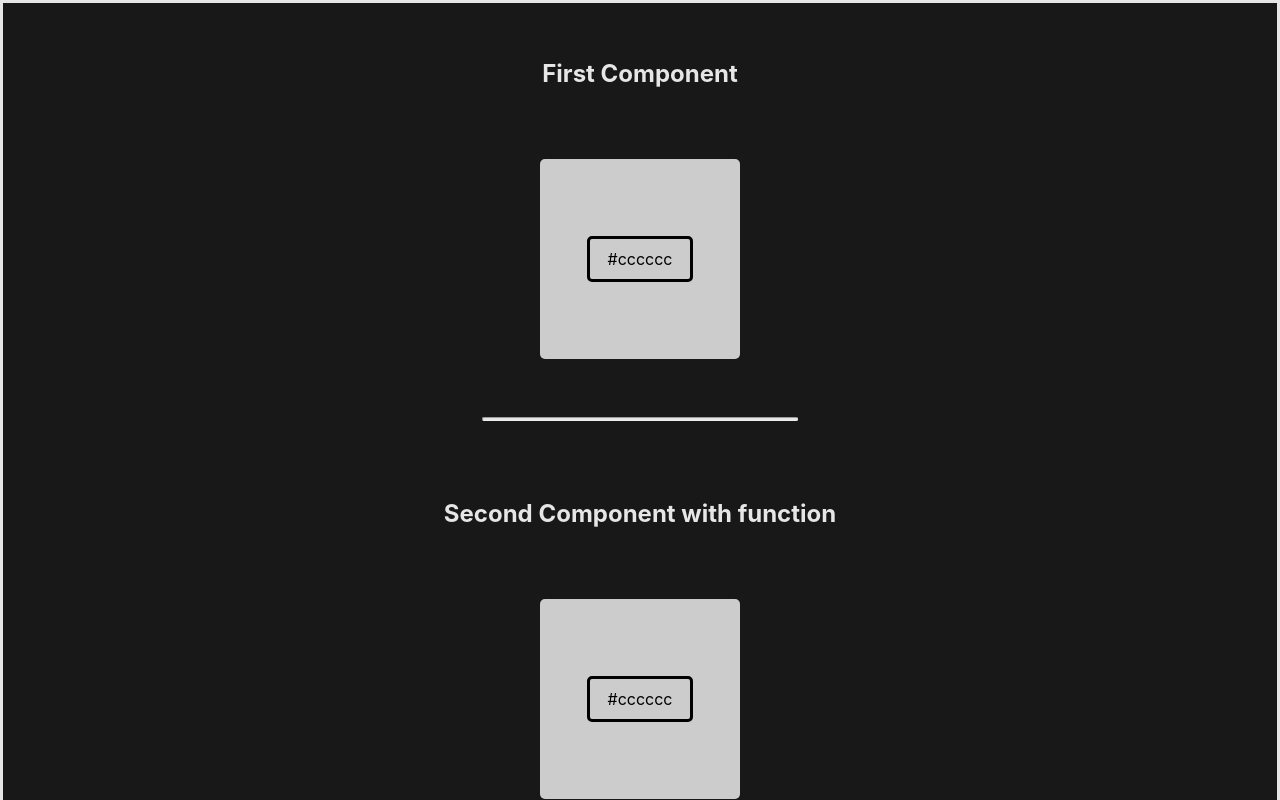
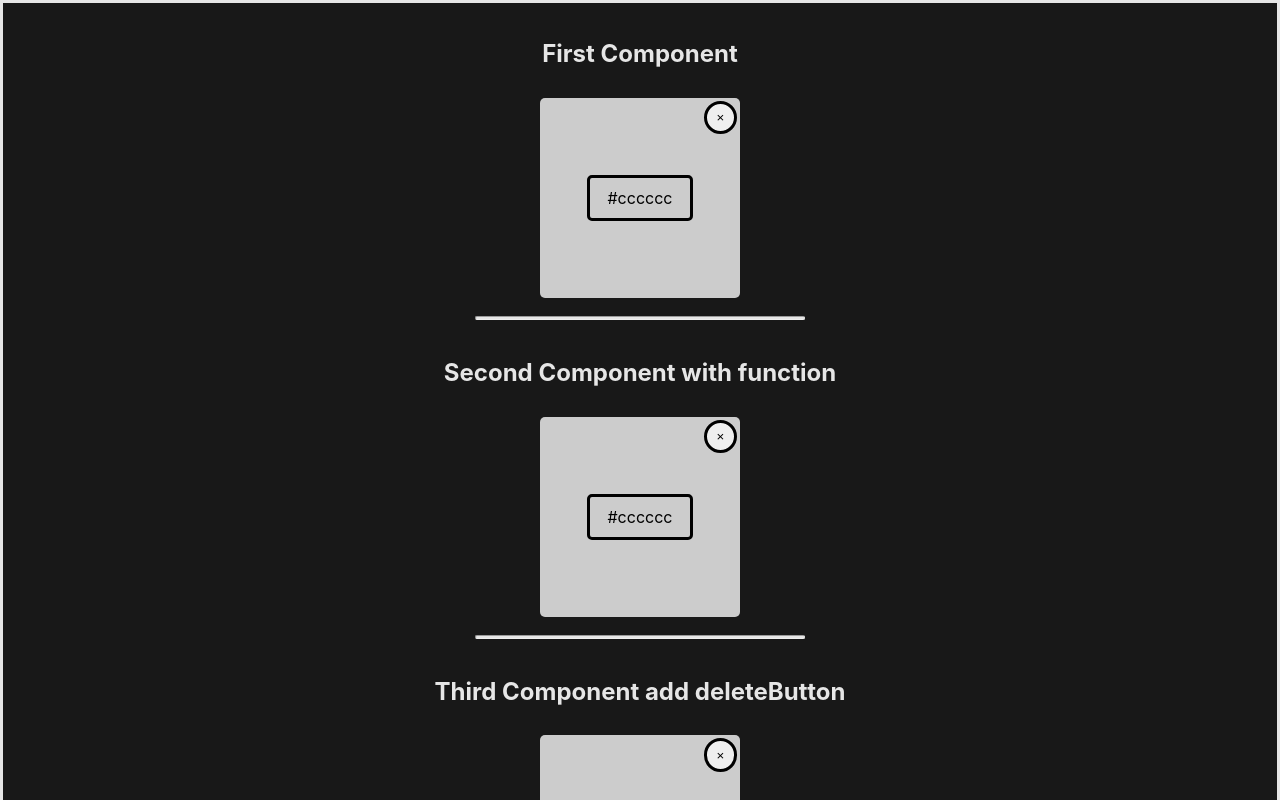
Before and after one commit to Long-HaHoang/react-components-try, a React (Create React App) app: page / in a window 1280 px wide. Shown: the top 800 px of the page. Built offline with nearby package versions, Linux system fonts and the light colour scheme.

Commit message:
add: styled deleteButton

```diff
--- a/src/App.js
+++ b/src/App.js
@@ -11,6 +11,9 @@ function App() {
       <Divider />
       <StyledH2>Second Component with function</StyledH2>
       <StyledCard hexCode={initialColors[1]} />
+      <Divider />
+      <StyledH2>Third Component add deleteButton</StyledH2>
+      <StyledCard hexCode={initialColors[1]} />
     </main>
   );
 }
--- /dev/null
+++ b/src/components/DeleteButton/index.js
@@ -0,0 +1,19 @@
+import styled from "styled-components";
+
+const StyledDeleteButton = styled.button`
+  position: absolute;
+  top: 3px;
+  right: 3px;
+  border: solid;
+  border-radius: 50%;
+  width: 2.5em;
+  aspect-ratio: 1;
+  display: flex;
+  justify-content: center;
+  align-items: center;
+  cursor: pointer;
+`;
+
+export default function DeleteButton() {
+  return <StyledDeleteButton type="button">&times;</StyledDeleteButton>;
+}
--- a/src/components/StyledCard/index.js
+++ b/src/components/StyledCard/index.js
@@ -1,7 +1,9 @@
 import styled from "styled-components";
 import CardHexCode from "../CardHexCode";
+import DeleteButton from "../DeleteButton";
 
 const StyledCard = styled.div`
+  position: relative;
   width: 200px;
   aspect-ratio: 1;
   background-color: #cccccc;
@@ -15,6 +17,7 @@ export default function StyledCardComponent({ hexCode }) {
   return (
     <StyledCard>
       <CardHexCode colorCode={handleHexCode(hexCode)} />
+      <DeleteButton />
     </StyledCard>
   );
 }
```
